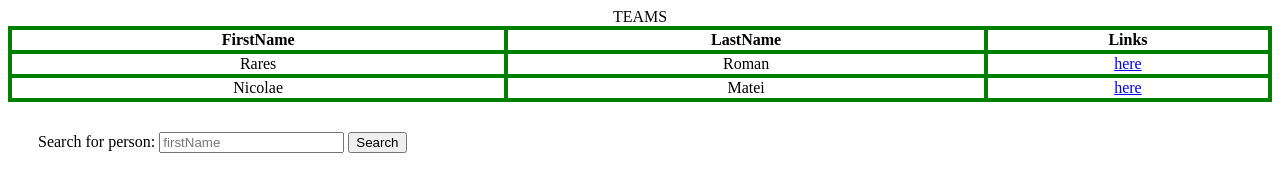
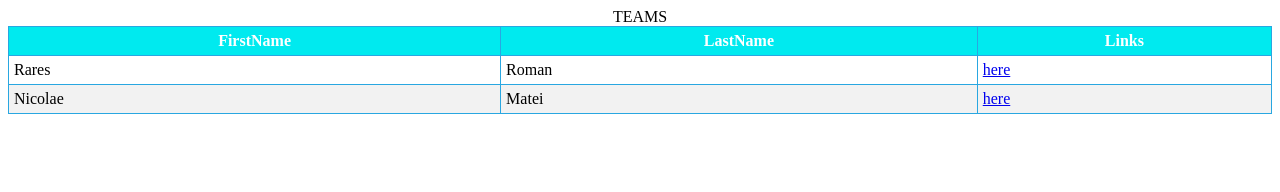
Before and after one commit to romanrares/teams-networking, a plain HTML site: page index.html in a window 1280 px wide. Drawn offline with Linux system fonts and the light colour scheme.

Commit message:
add some css for table

```diff
--- a/index.html
+++ b/index.html
@@ -25,11 +25,11 @@
         <tfoot>
         </tfoot>
     </table>
-    <div id = "search-section">
+    <!-- <div id = "search-section">
         <label for="site-input">Search for person:</label>
         <input id="seach-input" type="search" name="q" aria-label="Search through site content" placeholder="firstName" >
         <button id="search-buton">Search</button>
-    </div>
+    </div> -->
 
     <footer>
     </footer>
--- a/style.css
+++ b/style.css
@@ -1,14 +1,28 @@
-table,th,td {
-    border: 4px solid green;
+#list {
     border-collapse: collapse;
-    text-align: center;
+    width: 100%;
 }
+
+#list th {
+    background-color: #00eaef;
+    color: white;
+}
+
+#list th, #list td {
+    border: 1px solid #29a7e1;
+    padding: 5px;
+}
+
+#list tr:nth-child(even){
+    background-color: #f2f2f2;
+}
+
 
 header {
     text-align: center;
 }
 
-#search-section {
+/* #search-section {
     padding: 30px;
     display: block;
-}
+} */
--- a/teams.js
+++ b/teams.js
@@ -1,19 +1,21 @@
-
-function getPersonsHtml(persons) {
-    return persons.map(person =>
-        `<tr>
-            <td>${person.firstName}</td>
-            <td>${person.lastName}</td>
-            <td>
-                <a href= ${person.github}>here</a>
-            </td>
-         </tr>`
-    ).join("");
-}
 
 function insertPersons(persons) {
     const tBody = document.querySelector("#list tbody");
     tBody.innerHTML = getPersonsHtml(persons);
+}
+
+function getPersonsHtml(persons) {
+    return persons.map(getPersonHtml).join("");
+}
+
+function getPersonHtml(person) {
+    return `<tr>
+    <td>${person.firstName}</td>
+    <td>${person.lastName}</td>
+    <td>
+        <a href= ${person.github}>here</a>
+    </td>
+ </tr>`;
 }
 
 fetch("data/team.json")
```
